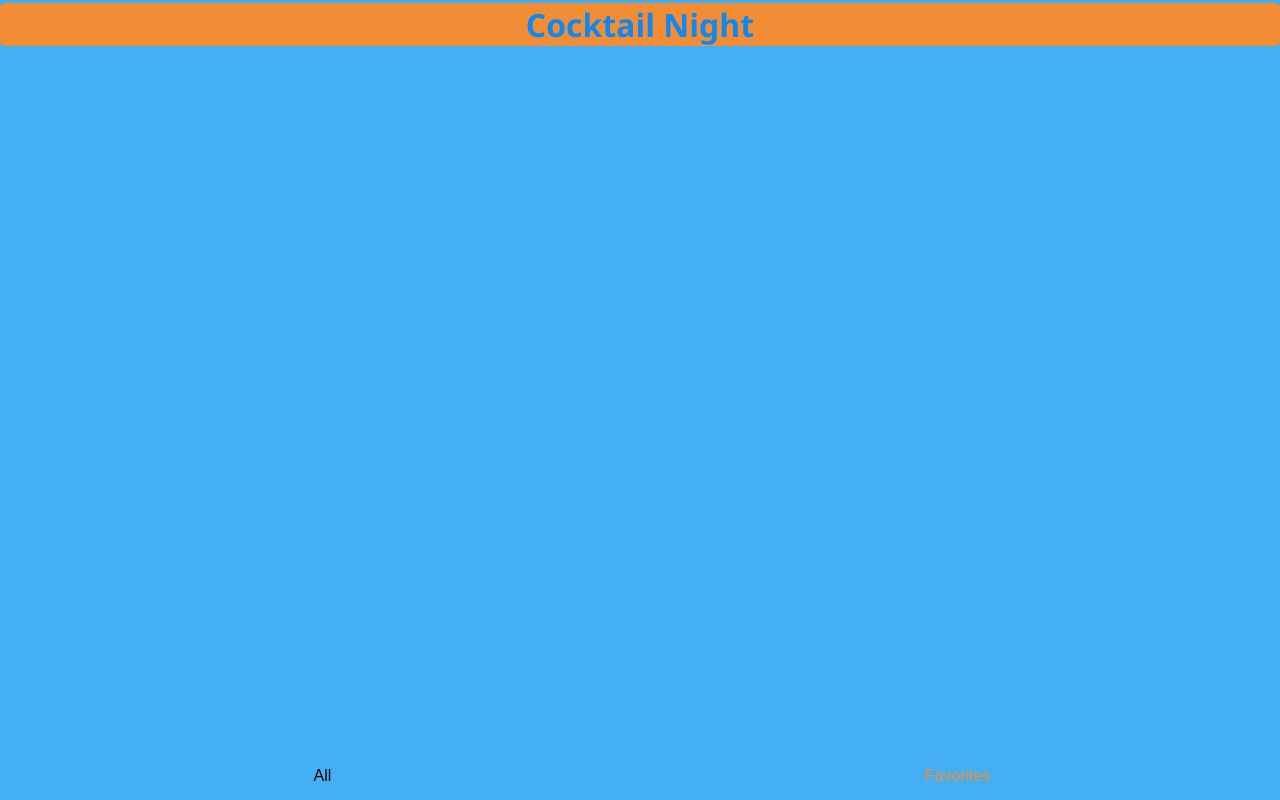
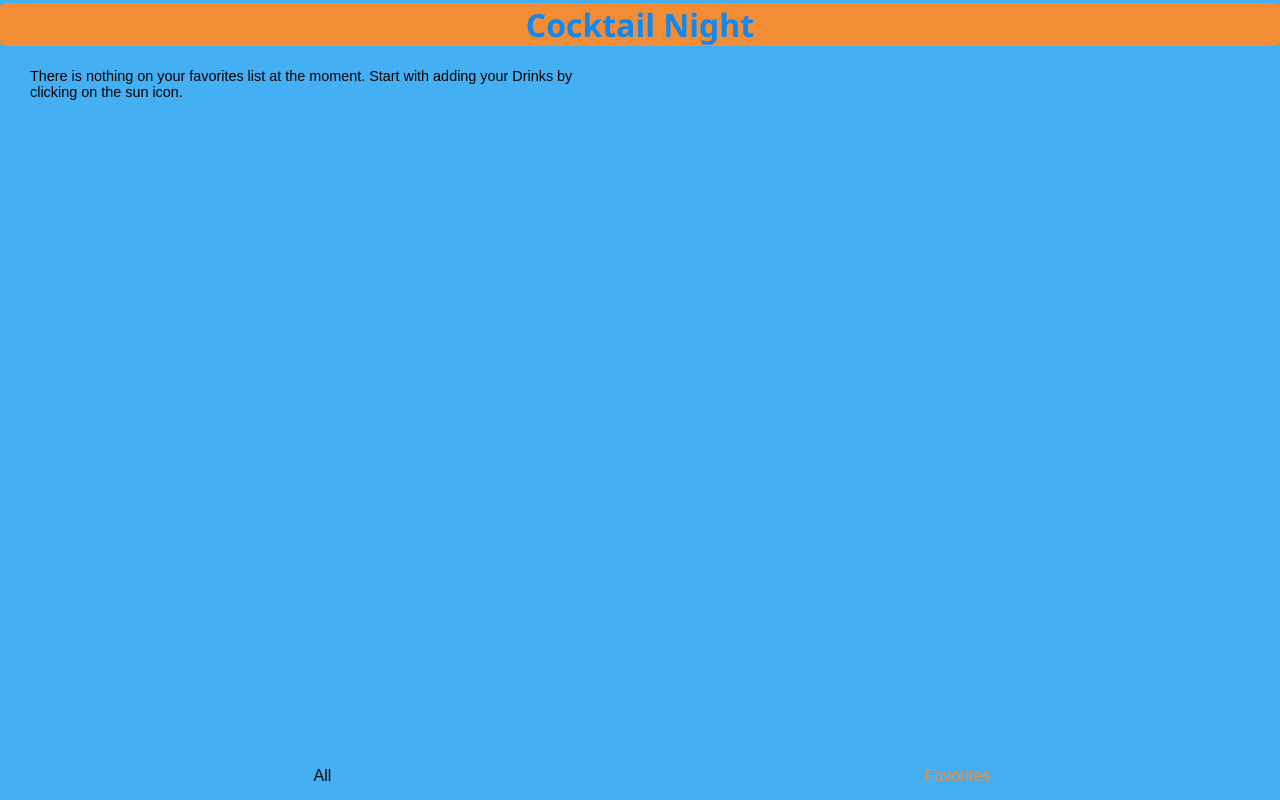
Before and after one commit to mwarnck/capstone-project, a React (Create React App) app: page /favorites in a window 1280 px wide. Built offline with nearby package versions, Linux system fonts and the light colour scheme.

Commit message:
Add empty state for bookmark page

```diff
--- a/src/pages/BookmarksPage.js
+++ b/src/pages/BookmarksPage.js
@@ -1,7 +1,7 @@
 import styled from 'styled-components';
 import DrinkCard from '../components/DrinkCard.js';
 
-export default function BookmarksList({ drinks, toggleBookmark }) {
+export default function BookmarksPage({ drinks, toggleBookmark }) {
   return (
     <DrinklistContainer>
       {drinks &&
@@ -14,6 +14,12 @@ export default function BookmarksList({ drinks, toggleBookmark }) {
               toggleBookmark={toggleBookmark}
             />
           ))}
+      {drinks.filter(drink => drink.isBookmarked === true).length < 1 && (
+        <EmptyState>
+          There is nothing on your favorites list at the moment. Start with
+          adding your Drinks by clicking on the sun icon.
+        </EmptyState>
+      )}
     </DrinklistContainer>
   );
 }
@@ -26,3 +32,9 @@ const DrinklistContainer = styled.section`
   margin-bottom: 0;
   margin-top: 0;
 `;
+
+const EmptyState = styled.p`
+  padding: 20px 20px 20px;
+  max-width: 600px;
+  font-size: 0.9rem;
+`;
--- a/src/pages/DrinkListPage.js
+++ b/src/pages/DrinkListPage.js
@@ -1,7 +1,7 @@
 import styled from 'styled-components';
 import DrinkCard from '../components/DrinkCard.js';
 
-export default function DrinkList({ drinks, toggleBookmark }) {
+export default function DrinkListPage({ drinks, toggleBookmark }) {
   return (
     <DrinklistContainer>
       {drinks &&
```
